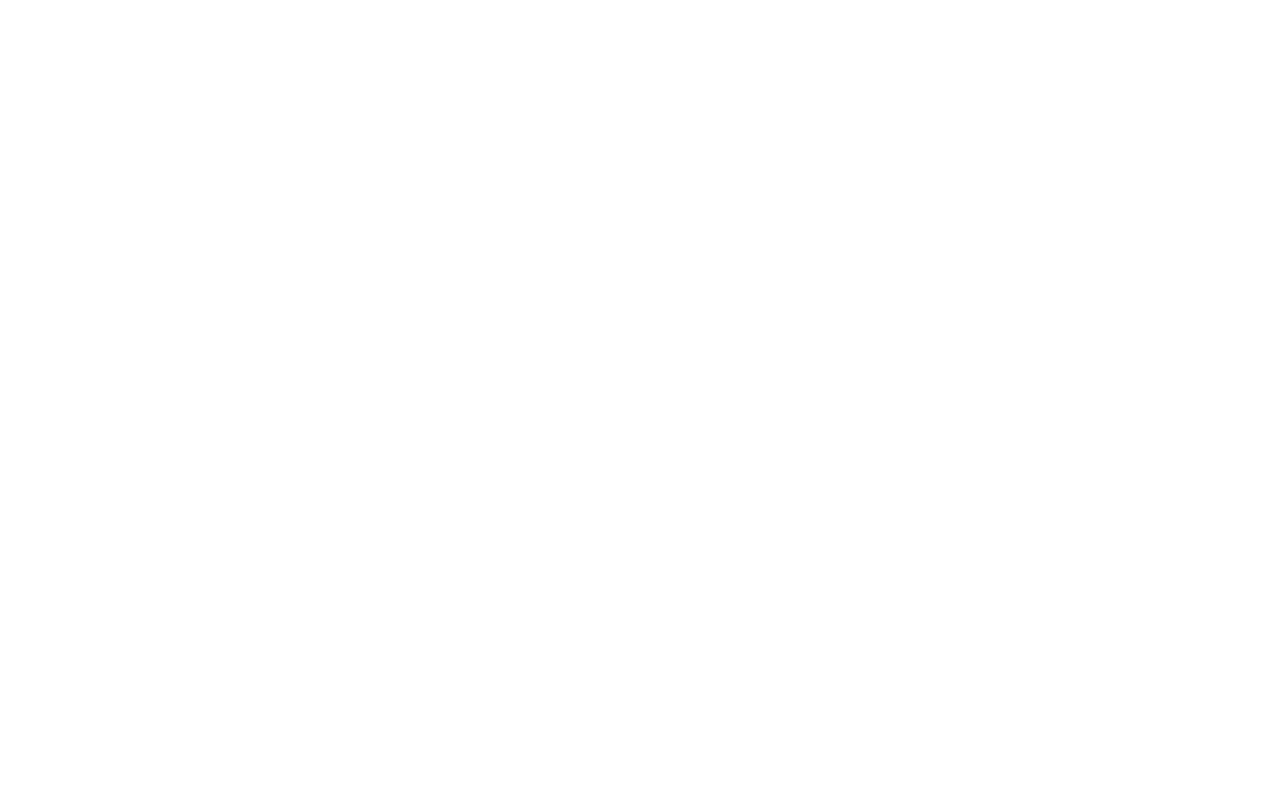
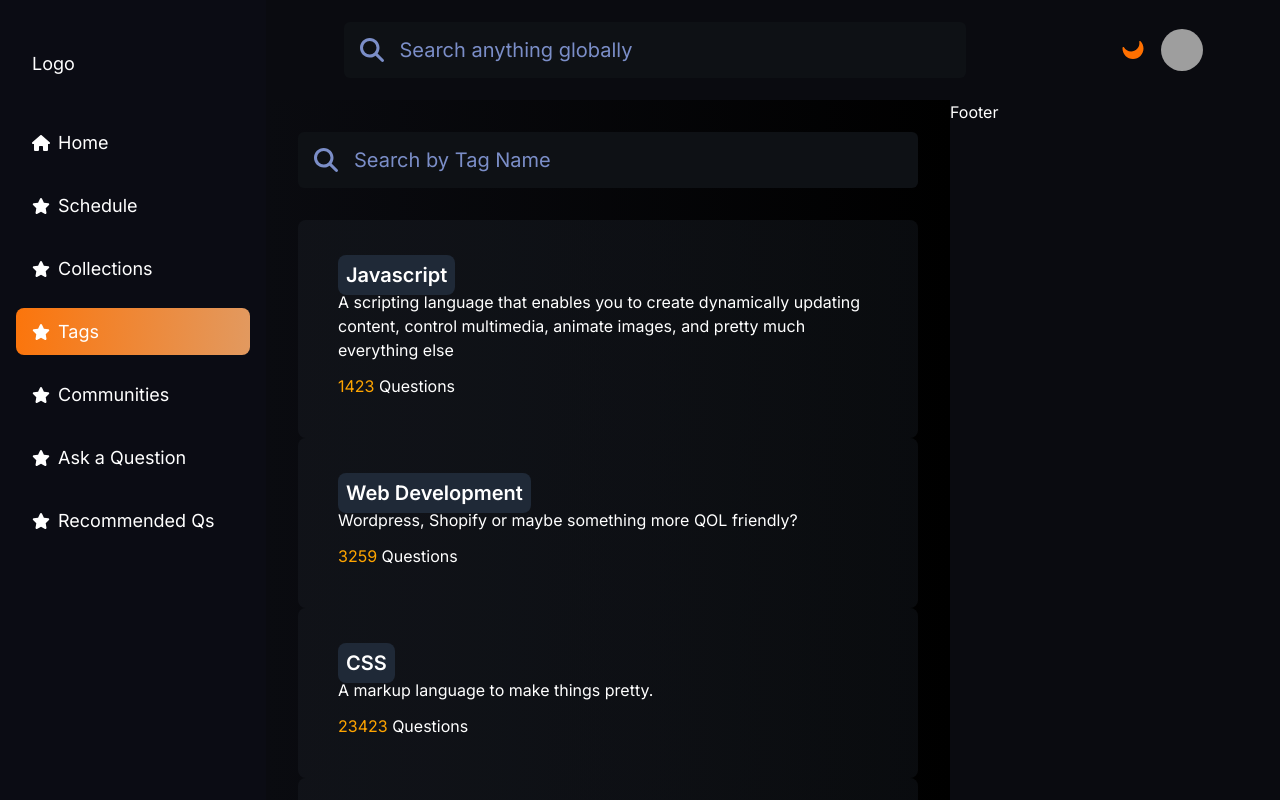
Before and after one commit to jiracipika/devoverflow, a React (Vite) app in the folder Frontend/: page /tags in a window 1280 px wide. Before the commit this address had no page. Shown: the top 800 px of the page. Built offline with nearby package versions, Linux system fonts and the light colour scheme; grey boxes are pictures that could not be loaded.

Commit message:
Tag Page

```diff
--- a/Frontend/src/App.jsx
+++ b/Frontend/src/App.jsx
@@ -7,6 +7,8 @@ import Profile from "./Pages/Profile"
 import EditProfile from "./Pages/EditProfile"
 import Schedule from "./Pages/Schedule"
 import Collections from "./Pages/Collections"
+import Tags from "./Pages/Tags"
+import TagSection from "./Pages/TagSection"
 function App() {
 
   return (
@@ -21,6 +23,8 @@ function App() {
           <Route path="/profile" element={<Profile />} />
           <Route path="/editProfile" element={<EditProfile />} />
           <Route path="/schedule" element={<Schedule />} />
+          <Route path="/tags" element={<Tags />} />
+          <Route path="/tagSection/:id" element={<TagSection />} />
         </Route>
       </Routes>
     </BrowserRouter>
--- a/Frontend/src/Components/Navbar.jsx
+++ b/Frontend/src/Components/Navbar.jsx
@@ -13,7 +13,7 @@ const Navbar = () => {
           <NavLink to={"/"} className={({ isActive }) => `flex transition-all text-[18px] px-4 py-2.5 rounded-lg w-full font-normal gap-2 items-center ${isActive ? "bg-custom-gradient" : ""}`}><span><FaHouse /></span>Home</NavLink>
           <NavLink to={"/schedule"} className={({ isActive }) => `flex transition-all text-[18px] px-4 py-2.5 rounded-lg w-full font-normal gap-2 items-center ${isActive ? "bg-custom-gradient" : ""}`}><span><FaStar /></span>Schedule</NavLink>
           <NavLink to={"/collections"} className={({ isActive }) => `flex transition-all text-[18px] px-4 py-2.5 rounded-lg w-full font-normal gap-2 items-center ${isActive ? "bg-custom-gradient" : ""}`}><span><FaStar /></span>Collections</NavLink>
-          <NavLink to={"/tags"} className={`flex text-[18px] transition-all font-normal gap-2 px-4 py-2.5 rounded-lg w-full items-center`}><span><FaStar /></span>Tags</NavLink>
+          <NavLink to={"/tags"} className={({ isActive }) => `flex transition-all text-[18px] px-4 py-2.5 rounded-lg w-full font-normal gap-2 items-center ${isActive ? "bg-custom-gradient" : ""}`}><span><FaStar /></span>Tags</NavLink>
           <NavLink to={"/communities"} className={`flex text-[18px] transition-all font-normal gap-2 px-4 py-2.5 rounded-lg w-full items-center`}><span><FaStar /></span>Communities</NavLink>
           <NavLink to={"/question"} className={`flex text-[18px] transition-all font-normal gap-2 px-4 py-2.5 rounded-lg w-full items-center`}><span><FaStar /></span>Ask a Question</NavLink>
           <NavLink to={"/recommended-q"} className={`flex text-[18px] transition-all font-normal gap-2 px-4 py-2.5 rounded-lg w-full items-center`}><span><FaStar /></span>Recommended Qs</NavLink>
--- /dev/null
+++ b/Frontend/src/Components/TagCard.jsx
@@ -0,0 +1,19 @@
+import React from 'react'
+
+
+
+const TagCard = ({title, description, questions, id}) => {
+    return (
+        <div id={id} className='bg-card-gradient flex flex-col gap-3 p-10 rounded-lg'>
+            <div className=''>
+            <label className='bg-gray-800 hover:bg-gray-600 font-semibold text-[20px] p-2 rounded-lg cursor-pointer'>{title || "Title Name"}</label>
+                <p className='overflow-hidden text-clip'>{description || "Something"}</p>
+            </div>
+            <div className='flex justify-between'>
+                <p><span className="text-[orange]">{questions || '122'}</span> Questions</p>
+            </div>
+        </div>
+    )
+}
+
+export default TagCard
--- a/Frontend/src/Pages/EditProfile.jsx
+++ b/Frontend/src/Pages/EditProfile.jsx
@@ -1,6 +1,7 @@
 import React, {useState} from 'react'
 import { useNavigate } from "react-router-dom";
-import AvatarPic from '../Components/AvatarPic'
+import AvatarPic from '../Components/AvatarPic';
+import axios from 'axios';
 
 const EditProfile = () => {
     const [name, setName] = useState("")
@@ -13,7 +14,7 @@ const EditProfile = () => {
         e.preventDefault();
         updateInfo();
         console.log("Updated Profile:", { name, bio });
-        navigate('/profile');
+        //navigate('/profile');
     }
 
     const handleImageChange = (e) => {
@@ -31,11 +32,7 @@ const EditProfile = () => {
         }
 
         try {
-            const response = axios.post('https://6ecc-72-138-28-18.ngrok-free.app/api/auth/register', {
-                name: name,
-                bio: bio,
-                image: image,
-            });
+            const response = axios.put('https://58ea-72-138-28-18.ngrok-free.app/api/user/editProfile', {name: name, bio: bio});
 
             console.log('Edit Success', response.data);
             alert('Editing Success');
@@ -46,7 +43,7 @@ const EditProfile = () => {
     }
 
     return (
-        <section className='bg-gradient-to-r from-[#0A0B10] to-black h-full w-full'>
+        <section className='bg-gradient-to-r from-[#0A0B10] to-black h-[900px] w-full'>
             <div className="relative">
                 {/* Profile Picture Preview */}
                 {preview ? (
--- /dev/null
+++ b/Frontend/src/Pages/TagSection.jsx
@@ -0,0 +1,39 @@
+import React from 'react';
+import { useParams, Link }  from 'react-router-dom';
+import TagCardInfo from '../assets/TagSampleData.js';
+import articles from '../assets/FakeData.js'
+import ExpandableCard from '../Components/ExpandableCard.jsx';
+
+const TagSection = () => {
+    const { id } = useParams(); // Get the ID from the URL
+    const selectedData = TagCardInfo.find((data) => data.id === parseInt(id)); // Find title by ID
+    console.log(selectedData)
+
+    const findArticlesByTag = (tags) => {
+        return articles.filter(article =>
+            article.tags.some(tag => tags.includes(tag))
+        );
+    }
+
+    const filteredArticles = findArticlesByTag(selectedData.title);
+    console.log(filteredArticles);
+
+    if (!selectedData) {
+        return <p>Title not found.</p>;
+    }
+
+    return (
+        <section className='min-h-screen text-white py-8 gap-8 flex flex-col px-8 max-h-fit w-[calc(100%-330px)] bg-gradient-to-r from-[#0A0B10] to-black'>
+            <h1 className="text-2xl font-bold mb-2">{selectedData.title}</h1>
+
+            {filteredArticles.map((item, index) =>{
+        return (<ExpandableCard id={index} author={item.author} tags={item.tags} votes={item.likes} answers={item.comments.length} views={item.views} tittle={item.title}/>)
+
+      })}
+            <Link to="/tags" className="mt-4 inline-block text-blue-500 underline">Back to Tag List</Link>
+        </section>
+
+    )
+}
+
+export default TagSection
--- /dev/null
+++ b/Frontend/src/Pages/Tags.jsx
@@ -0,0 +1,32 @@
+import React, {useState} from 'react'
+import {Link} from "react-router-dom";
+import SearchInput from '../Components/SearchInput';
+import TagCard from '../Components/TagCard.jsx';
+import TagCardInfo from '../assets/TagSampleData.js';
+
+const Tags = () => {
+
+    const [searchQuery,setSearchQuery] = useState("")
+
+    const handleSearch = (userquery) =>{
+        setSearchQuery(userquery)
+        console.log(userquery)
+      }
+
+    return (
+        <section className='min-h-screen text-white py-8 gap-8 flex flex-col px-8 max-h-fit w-[calc(100%-330px)] bg-gradient-to-r from-[#0A0B10] to-black'>
+            <SearchInput onSearchChange={handleSearch} placeholderText={"Search by Tag Name"} classNames={"w-full"} />
+            <div>
+            {TagCardInfo.map((item, index) =>{
+        return (
+        <Link key={item.id} to={`/tagSection/${item.id}`} >
+            <TagCard id={index} title={item.title} description={item.description} questions={item.questions}/>
+        </Link>)
+
+      })}
+            </div>
+        </section>
+    )
+}
+
+export default Tags
--- a/Frontend/src/assets/FakeData.js
+++ b/Frontend/src/assets/FakeData.js
@@ -77,7 +77,7 @@ const articles = [
       "author": "Matthew Johnson",
       "likes": 821,
       "views": 5200,
-      "tags": ["Optimization", "Web development"],
+      "tags": ["Optimization", "Web Development"],
       "comments": [
         {
           "comment": "Great tips! I’ve already implemented lazy loading on my site, and it's made a big difference.",
--- /dev/null
+++ b/Frontend/src/assets/TagSampleData.js
@@ -0,0 +1,32 @@
+const TagCardInfo = [
+
+    {
+        "id": 1,
+        "title": "Javascript",
+        "description": "A scripting language that enables you to create dynamically updating content, control multimedia, animate images, and pretty much everything else",
+        "questions": 1423,
+    },
+
+    {
+        "id": 2,
+        "title": "Web Development",
+        "description": "Wordpress, Shopify or maybe something more QOL friendly?",
+        "questions": 3259,
+    },
+
+    {
+        "id": 3,
+        "title": "CSS",
+        "description": "A markup language to make things pretty.",
+        "questions": 23423,
+    },
+
+    {
+        "id": 4,
+        "title": "React",
+        "description": "Javascript but seamless.",
+        "questions": 423,
+    }
+]
+
+export default TagCardInfo
```
